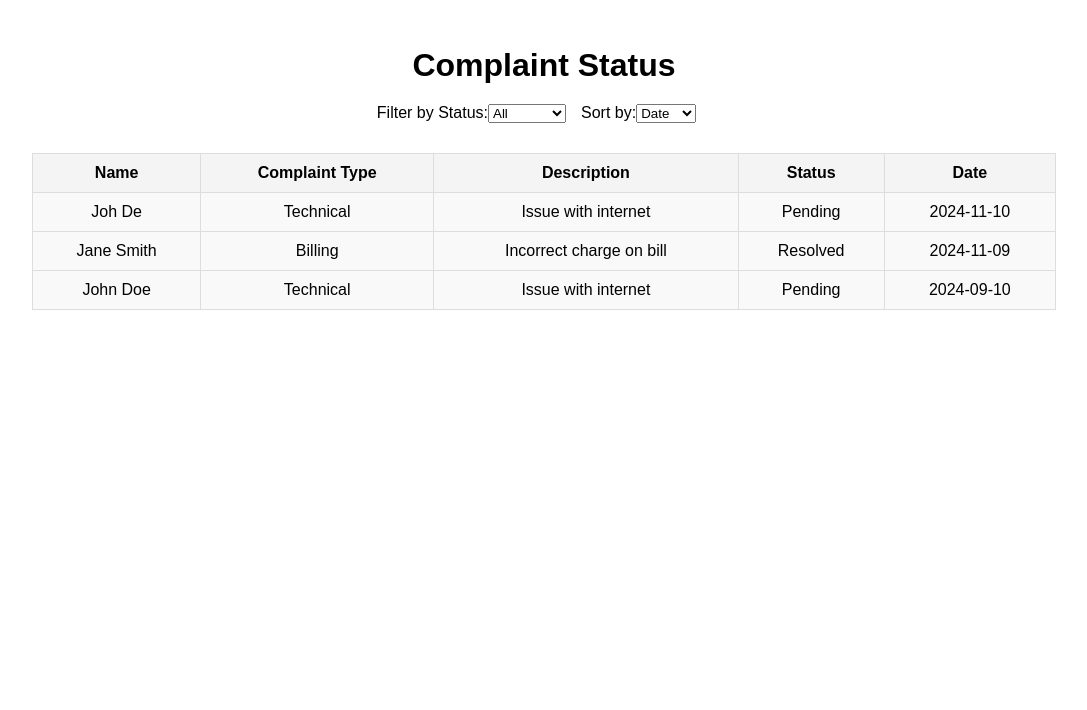
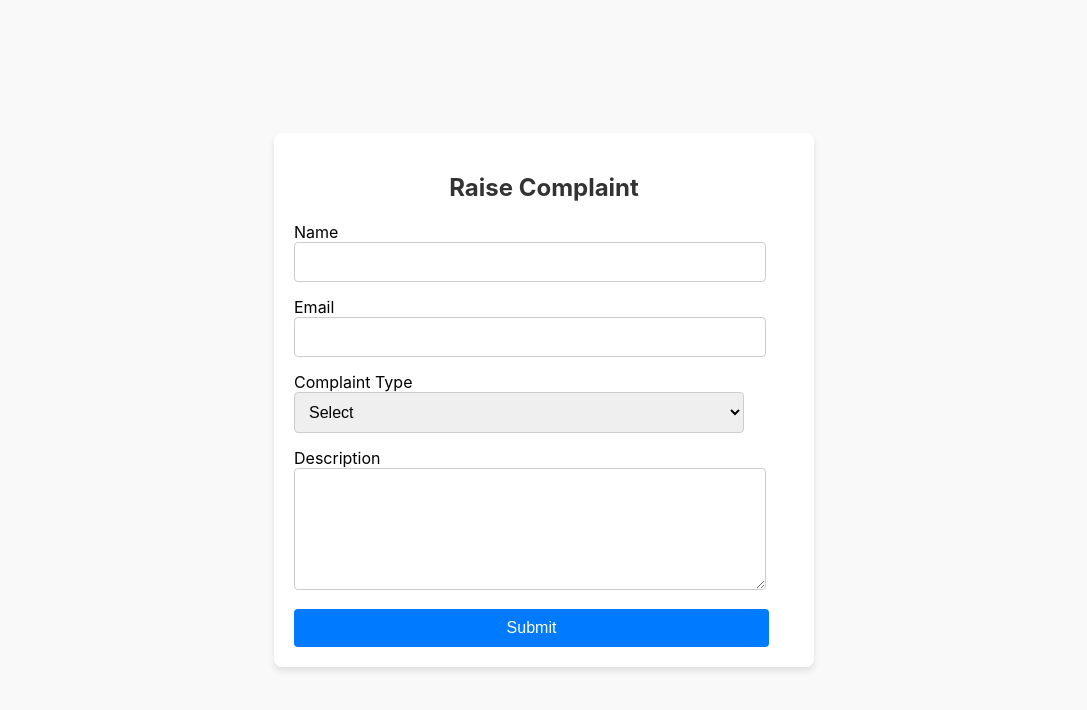
Before and after one commit to sonalgonsalves/customercomp, a React (Create React App) app in the folder customercomp/: page / in a window 1280 px wide. Shown: the top 710 px of the page, without its empty margins (96-1183 px from the left). Built offline with nearby package versions, Linux system fonts and the light colour scheme.

Commit message:
Implemented RaiseComplaint form with validation Created ComplaintStatus table with filters and sorting options

```diff
--- a/customercomp/src/App.js
+++ b/customercomp/src/App.js
@@ -1,9 +1,9 @@
-import ComplaintStatus from "./ComplaintStatus";
+import RaiseComplaint from "./RaiseComplaint";
 
 
 function App() {
   return (
-    <ComplaintStatus/>
+    <RaiseComplaint/>
   );
 }
 
```
Also changed, not shown: 1 other file (tests, documents, lock files or other folders).
